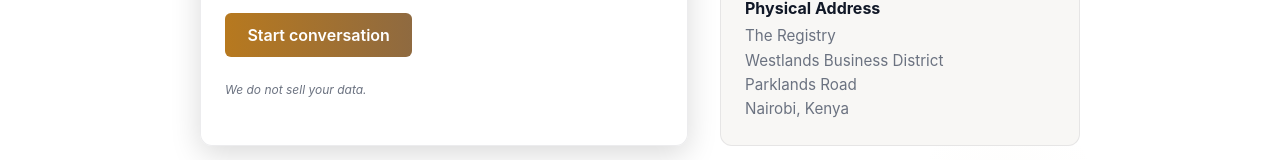
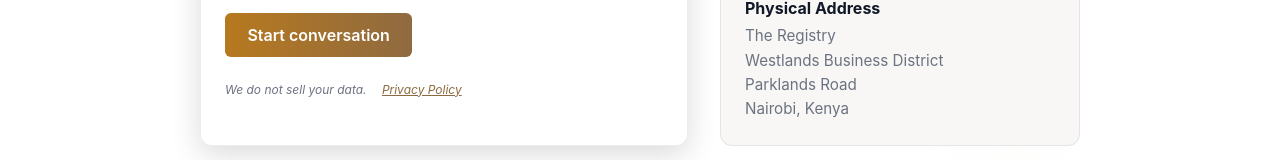
Before and after one commit to RonKG/verity-site, a Next.js app: page /contact in a window 1280 px wide. Shown: the part 746-906 px from the top of the page. Built offline with nearby package versions, Linux system fonts and the light colour scheme; no server answers.

Commit message:
feat(forms): add Privacy Policy link to data collection disclaimer across all forms

```diff
--- a/components/FeatureTeaser.jsx
+++ b/components/FeatureTeaser.jsx
@@ -161,7 +161,7 @@ export default function FeatureTeaser() {
           fontStyle: 'italic',
           transition: 'color 0.3s ease'
         }}>
-          We do not sell your data.
+          We do not sell your data. <a href="/privacy" style={{ color: 'var(--theme-accent-strong)', textDecoration: 'underline' }}>Privacy Policy</a>
         </div>
 
         {status === 'sent' && (
--- a/pages/contact.js
+++ b/pages/contact.js
@@ -235,7 +235,7 @@ export default function Contact() {
                   fontStyle: 'italic',
                   transition: 'color 0.3s ease'
                 }}>
-                  We do not sell your data.
+                  We do not sell your data. <a href="/privacy" style={{ color: 'var(--theme-accent-strong)', textDecoration: 'underline' }}>Privacy Policy</a>
                 </div>
               </div>
             </form>
--- a/pages/insights.js
+++ b/pages/insights.js
@@ -887,7 +887,7 @@ function NewsletterSignup() {
           fontStyle: 'italic',
           transition: 'color 0.3s ease'
         }}>
-          We do not sell your data.
+          We do not sell your data. <a href="/privacy" style={{ color: 'var(--theme-accent-strong)', textDecoration: 'underline' }}>Privacy Policy</a>
         </div>
 
         {status === 'sent' && (
--- a/pages/listings/[id].js
+++ b/pages/listings/[id].js
@@ -2804,7 +2804,7 @@ function PropertyInquiryForm({ propertyTitle }) {
             textAlign: 'center',
             transition: 'color 0.3s ease'
           }}>
-            We do not sell your data.
+            We do not sell your data. <a href="/privacy" style={{ color: 'var(--theme-accent-strong)', textDecoration: 'underline' }}>Privacy Policy</a>
           </div>
 
           {status === 'sent' && (
--- a/pages/partners.js
+++ b/pages/partners.js
@@ -776,7 +776,7 @@ export default function Partners() {
                 fontStyle: 'italic',
                 transition: 'color 0.3s ease'
               }}>
-                We do not sell your data.
+                We do not sell your data. <a href="/privacy" style={{ color: 'var(--theme-accent-strong)', textDecoration: 'underline' }}>Privacy Policy</a>
               </div>
 
               {/* Success Message */}
--- a/pages/services.js
+++ b/pages/services.js
@@ -657,7 +657,7 @@ export default function Services() {
                   fontStyle: 'italic',
                   transition: 'color 0.3s ease'
                 }}>
-                  We do not sell your data.
+                  We do not sell your data. <a href="/privacy" style={{ color: 'var(--theme-accent-strong)', textDecoration: 'underline' }}>Privacy Policy</a>
                 </div>
 
                 {status === 'sent' && (
```
